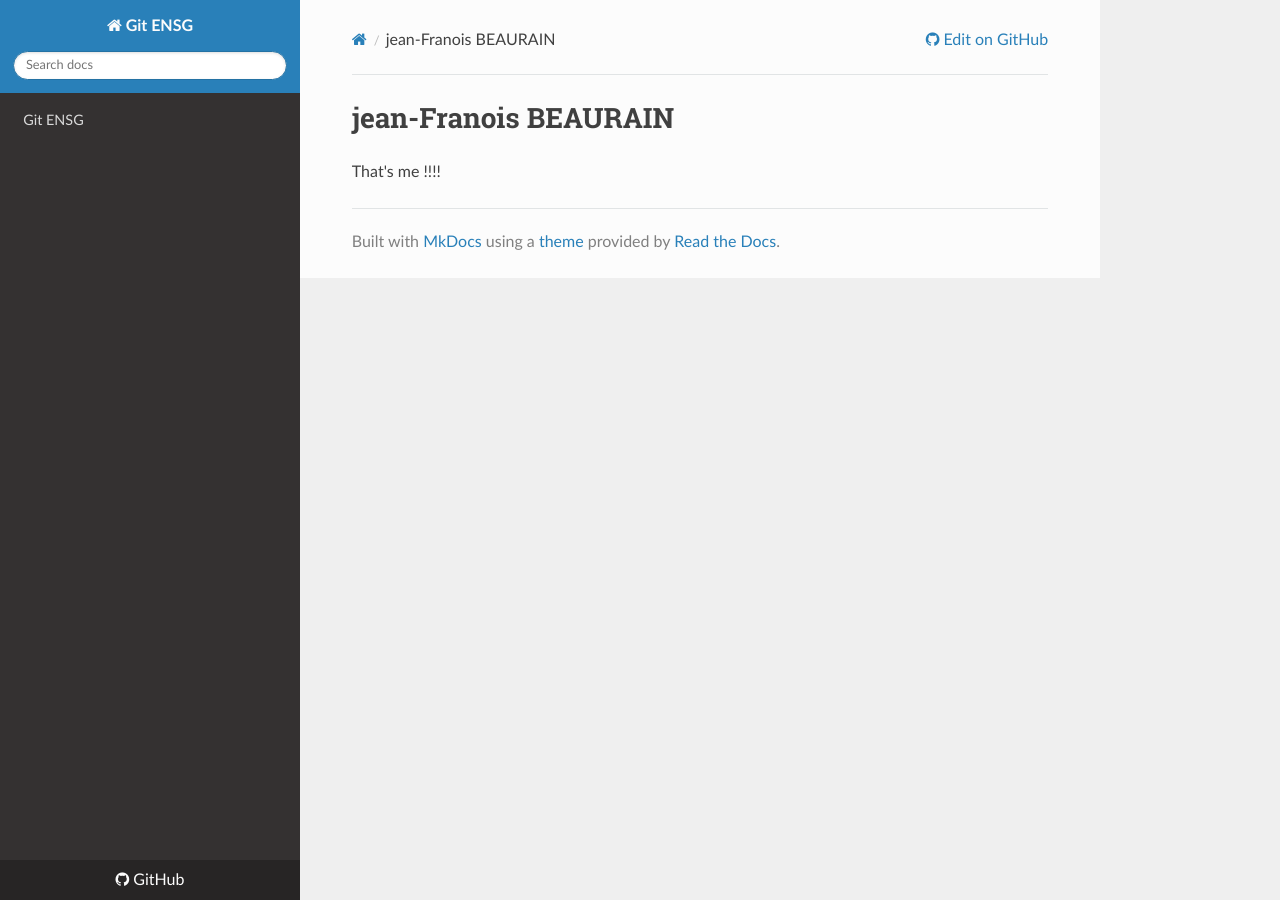
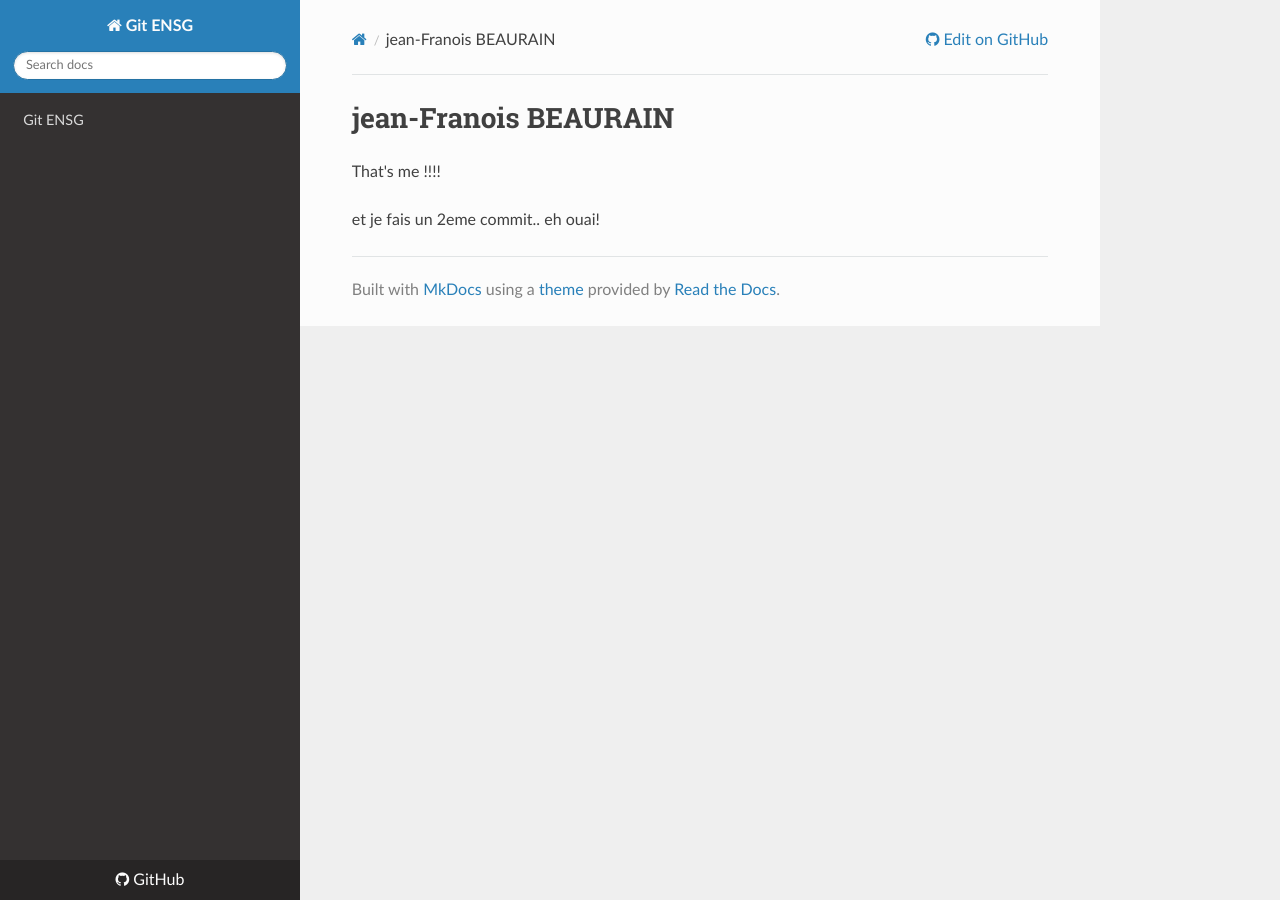
Before and after one commit to iamvdo/git-ensg, an MkDocs documentation site: the page built from docs/jf.md, in a window 1280 px wide. Built offline with MkDocs 1.6.1, drawn with Linux system fonts in a browser that asks for light colours; nearby versions of some CDN libraries.

Commit message:
modif  page jf

```diff
--- a/docs/jf.md
+++ b/docs/jf.md
@@ -1,3 +1,5 @@
 #jean-Franois BEAURAIN
 
 That's me !!!!
+
+et je fais un 2eme commit.. eh ouai!
```
